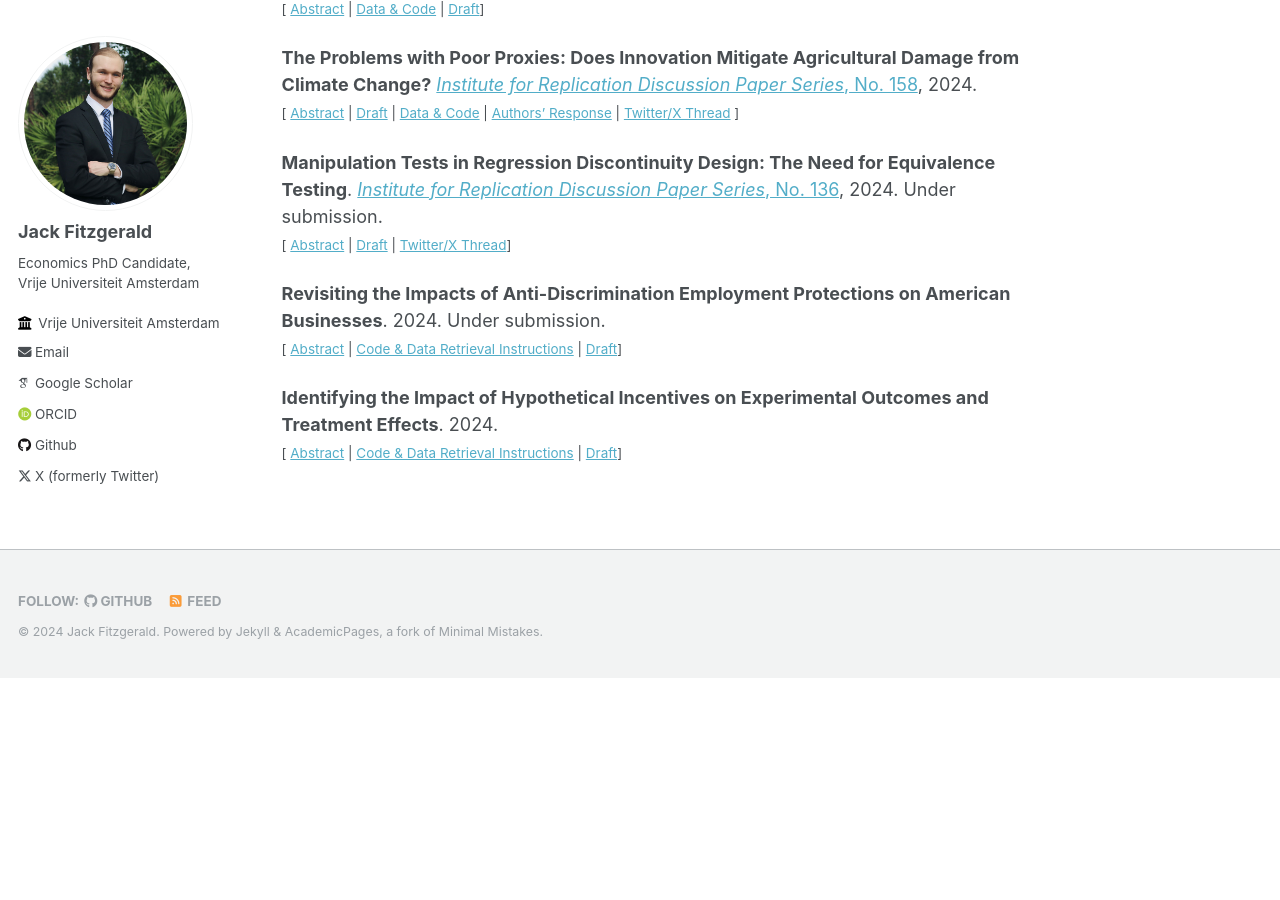
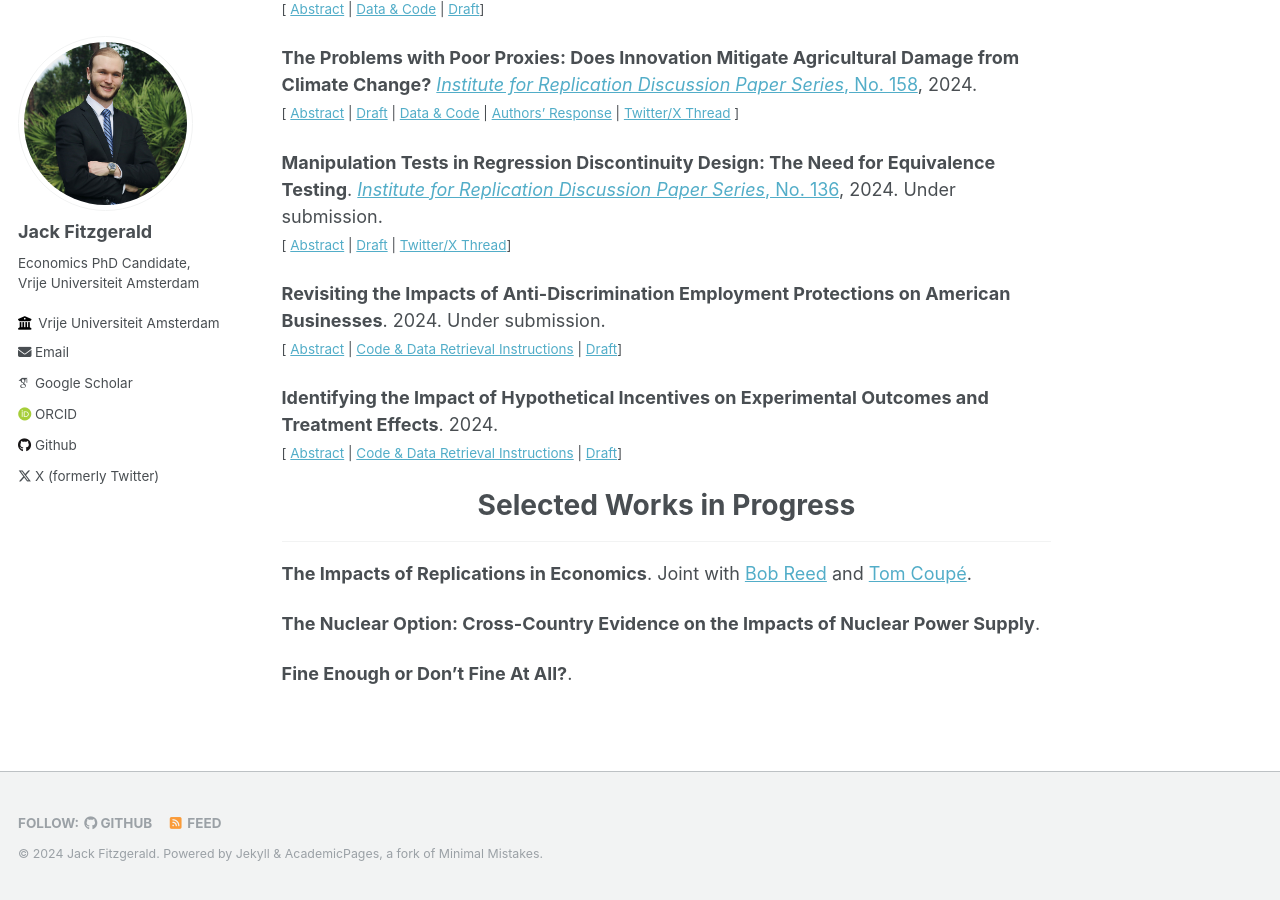
Before and after one commit to jack-fitzgerald/jack-fitzgerald.github.io, a Jekyll site: the page built from _pages/papers.md, in a window 1280 px wide and 900 px high, scrolled down 862 px. Built offline with Jekyll 4.4.1, drawn with Linux system fonts in a browser that asks for light colours; some web fonts are replaced; before the commit the page ends 1540 px from its top, so only the background shows below that.

Commit message:
Update papers.md

```diff
--- a/_pages/papers.md
+++ b/_pages/papers.md
@@ -87,6 +87,15 @@ Recent studies showing that some outcome variables do not statistically signific
 
 </small><br><br/></div>
 
+# <center> Selected Works in Progress </center>
+- - -
+
+**The Impacts of Replications in Economics**. Joint with [Bob Reed](https://profiles.canterbury.ac.nz/Bob-Reed) and [Tom Coupé](https://profiles.canterbury.ac.nz/Tom-Coupe).
+
+**The Nuclear Option: Cross-Country Evidence on the Impacts of Nuclear Power Supply**.
+
+**Fine Enough or Don't Fine At All?**.
+
 [//]: This java script is the button to show abstract
 <script>
  function visib(id) {
```
